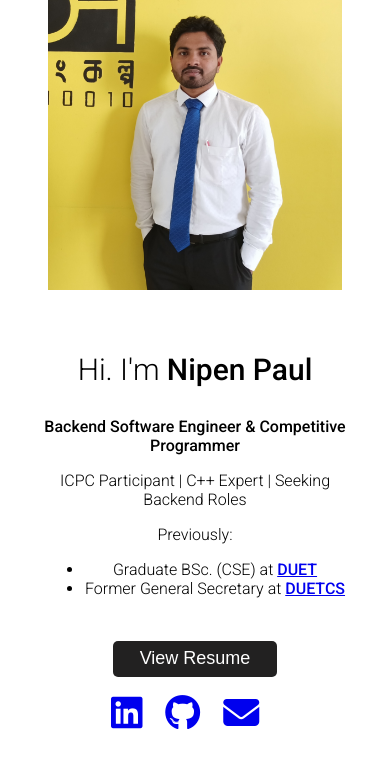
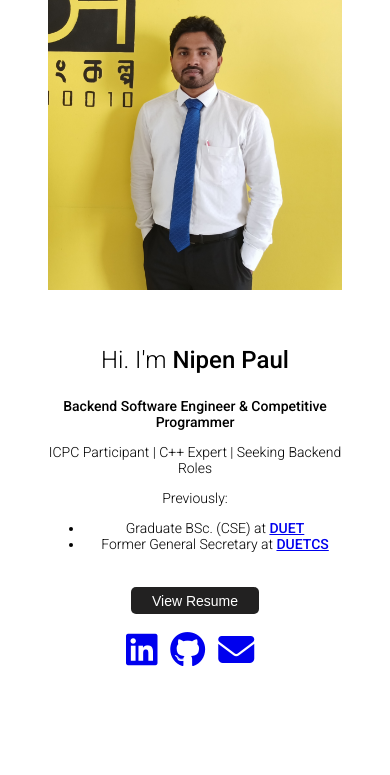
Before and after one commit to NipenPaul/nipenpaul.github.io, a PHP site: page / in a window 390 px wide. Shown: the part 97-872 px from the top of the page. After the commit the page ends 763 px from the top, so only its background shows below. Run offline with PHP 8.4, Linux system fonts and the light colour scheme; some libraries are stand-ins or nearby versions.

Commit message:
Update styles.css

```diff
--- a/styles.css
+++ b/styles.css
@@ -59,19 +59,42 @@ button {
 }
 
 /* Media Queries */
-@media only screen and (max-width: 1200px) {
+/* Tablets and smaller devices */
+@media only screen and (max-width: 1024px) {
   .container {
     flex-direction: column;
+    align-items: center;
   }
 
-  .leftImage, .rightInfo {
+  .leftImage,
+  .rightInfo {
     max-width: 100%;
+    padding: 1em;
+    text-align: center;
+  }
+
+  .aboutInfo {
+    font-size: 16px;
+    margin-top: 1em;
+  }
+
+  #header {
+    font-size: 30px;
+  }
+
+  button {
+    font-size: 16px;
+  }
+
+  .icons i {
+    margin-right: 15px;
   }
 }
 
+/* Phones */
 @media only screen and (max-width: 600px) {
   #header {
-    font-size: 30px;
+    font-size: 24px;
   }
 
   .rightInfo {
@@ -79,14 +102,14 @@ button {
   }
 
   .aboutInfo {
-    font-size: 16px;
+    font-size: 14px;
   }
 
   button {
-    font-size: 18px;
+    font-size: 14px;
   }
 
   .icons i {
-    margin-right: 20px;
+    margin-right: 10px;
   }
 }
```
